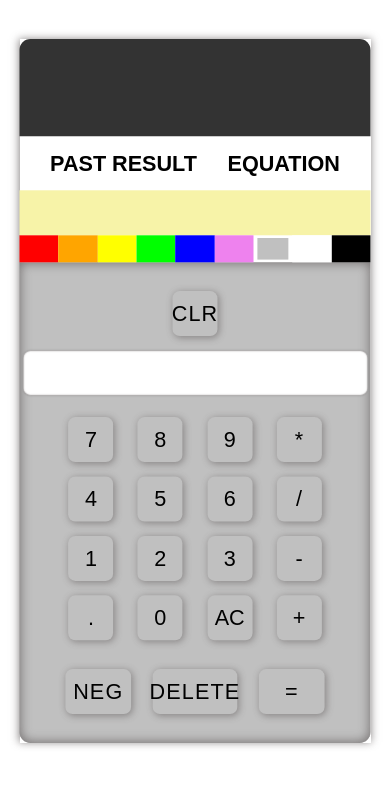
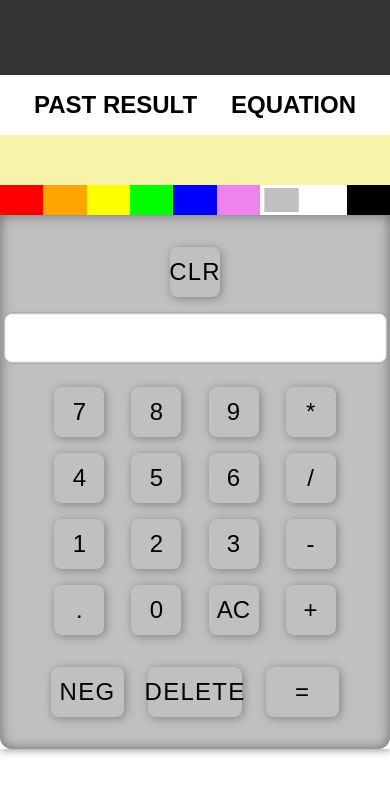
Before and after one commit to index-daddy372466/interactive-calculator, a website: page public/index.html in a window 390 px wide. Drawn offline with nearby package versions, Linux system fonts and the light colour scheme; no server answers; a web font is replaced by a local one.

Commit message:
this is the one

```diff
--- a/public/styles.css
+++ b/public/styles.css
@@ -361,7 +361,7 @@ transition:.25s;
         box-shadow: 0px 0px 9px .5px #4b4545a8;
         z-index:999;
         transform: scale(.9);
-        margin-bottom:2rem;
+        transform:translate(0,-33px);
     }
     body,#wrapper{
     overflow-y:scroll;
```
